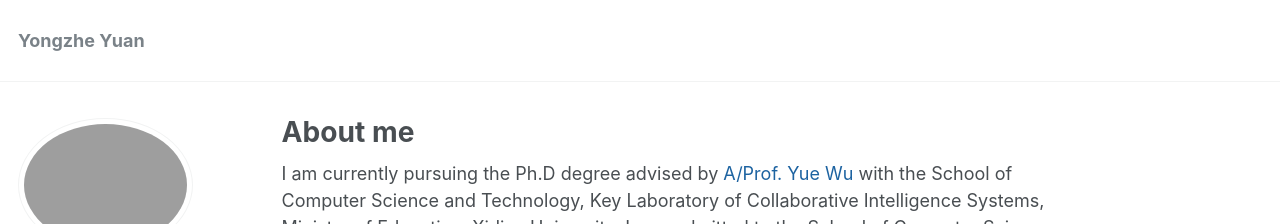
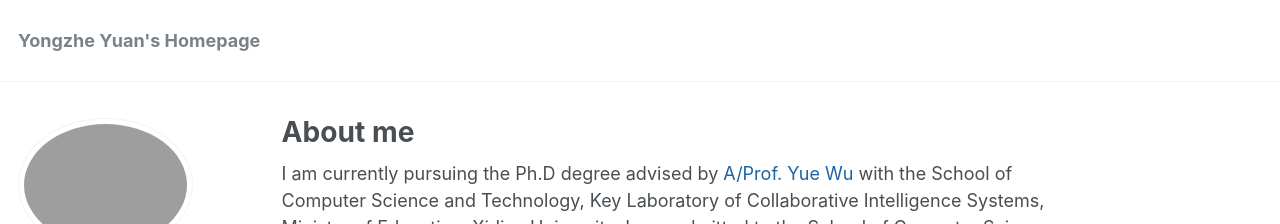
Before and after one commit to YYZMARS/YYZMARS.github.io, a Jekyll site: the page built from _pages/home.md, in a window 1280 px wide and 990 px high. Shown: the top 224 px of the window. Built offline with Jekyll 4.4.1, drawn with Linux system fonts in a browser that asks for light colours; a script that is not in the unit is left out.

Commit message:
Update _config.yml

```diff
--- a/_config.yml
+++ b/_config.yml
@@ -7,7 +7,7 @@
 
 # Site Settings
 locale                   : "en-US"
-title                    : "Yongzhe Yuan"
+title                    : "Yongzhe Yuan's Homepage"
 title_separator          :
 name                     : "Yongzhe Yuan"
 description              :
```
